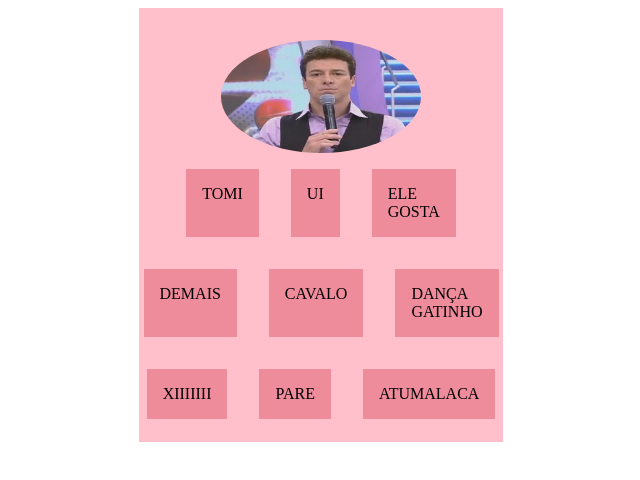
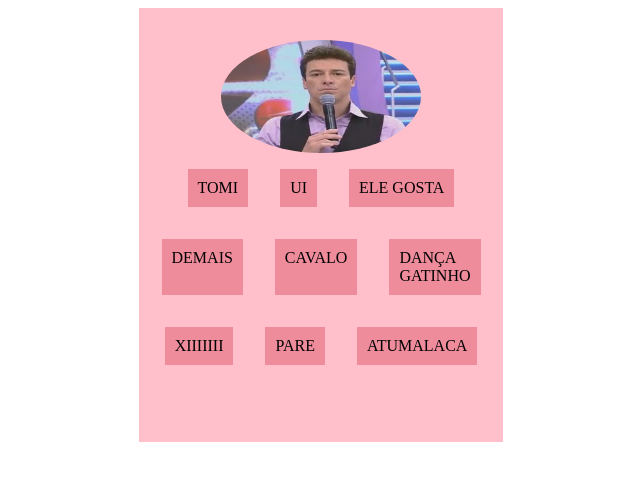
Before and after one commit to joaovxsantos/Sonoplasta-Rodrigo-Faro, a plain HTML site: page index.html in a window 1280 px wide. Shown: the whole page, without its empty margins (319-959 px from the left). Drawn offline with Linux system fonts and the light colour scheme.

Commit message:
terceiro commit

```diff
--- a/style.css
+++ b/style.css
@@ -20,9 +20,8 @@ img {
 }
 
 p {
-  padding: 1rem;
+  padding: 10px;
   background-color: rgb(238, 140, 156);
-
   margin: 1rem;
   cursor: pointer;
 }
```
